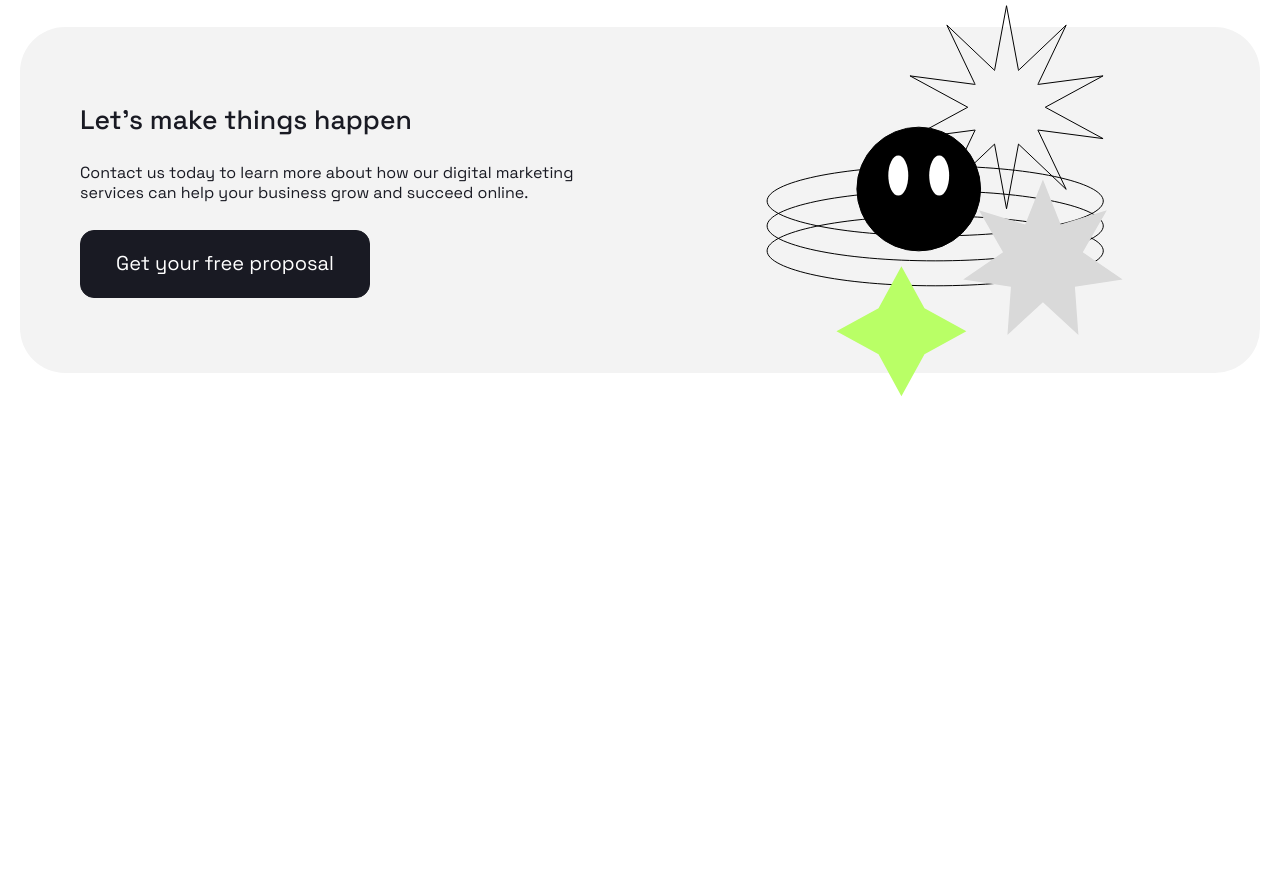
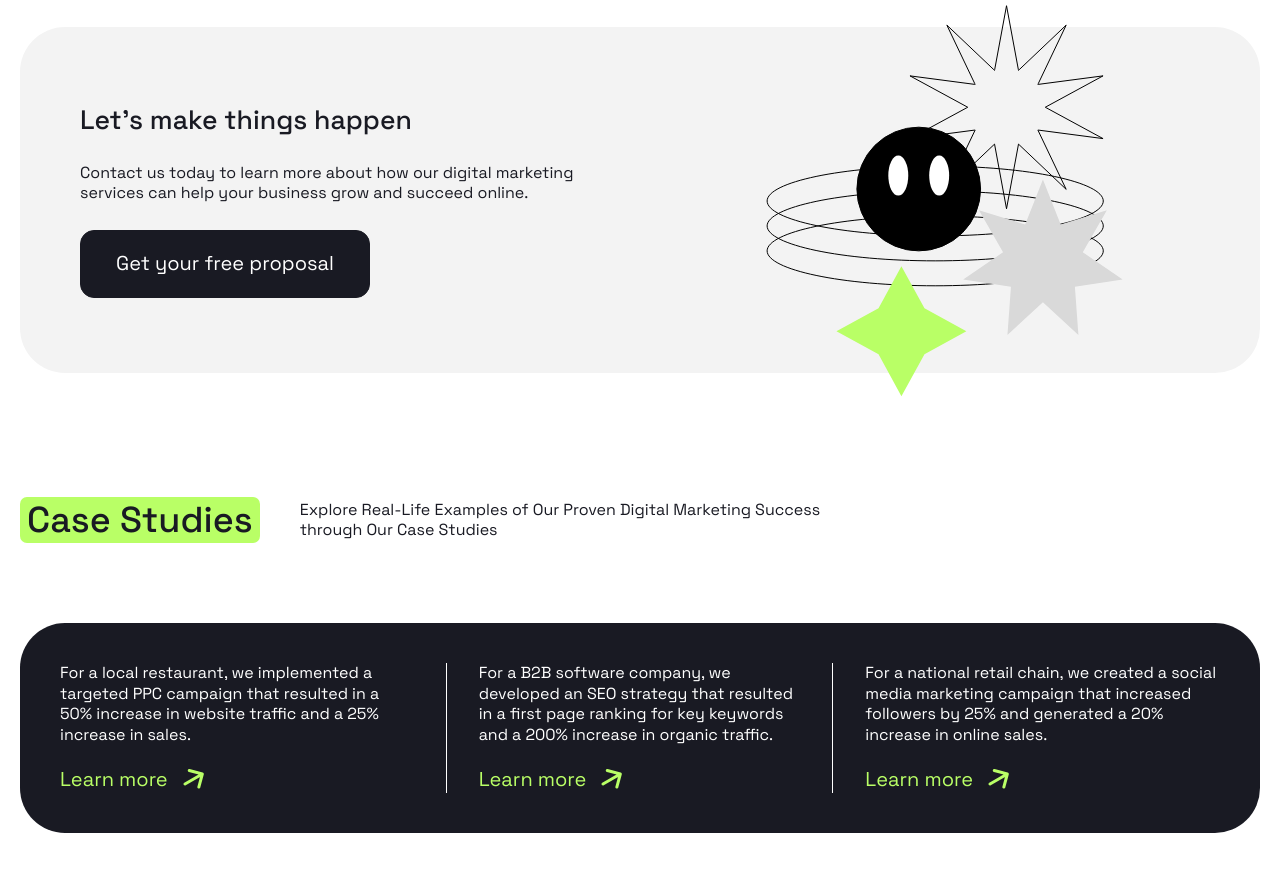
Before and after one commit to PavelDeny/positivus, a plain HTML site: page index.html in a window 1280 px wide. Shown: the part 2086-2969 px from the top of the page. Before the commit the page ends 2533 px from the top, so only its background shows below. Drawn offline with Linux system fonts and the light colour scheme.

Commit message:
added section Studies

```diff
--- a/index.html
+++ b/index.html
@@ -296,6 +296,66 @@
          </div>
          </div>
       </section>
+
+      <section class="section section--hidden-x container">
+         <header class="section__header">
+            <h2 class="section__title puddle-bg">Case Studies</h2>
+            <div class="section__description">
+               <p>Explore Real-Life Examples of Our Proven Digital Marketing Success through Our Case Studies</p>
+            </div>
+         </header>
+         <div class="section__body">
+            <div class="studies">
+               <ul class="studies__list">
+
+                  <li class="studies__item">
+                     <div class="studies__description">
+                        <p>For a local restaurant, we implemented a targeted PPC campaign that resulted in a 50%
+                           increase in website traffic and a 25% increase in sales.</p>
+                     </div>
+                     <a href="/" class="studies__link">
+                        <span>Learn more</span>
+                        <svg width="21" height="20" viewBox="0 0 21 20" fill="none" xmlns="http://www.w3.org/2000/svg">
+                           <path
+                              d="M1.25 13.701C0.532561 14.1152 0.286748 15.0326 0.700962 15.75C1.11518 16.4674 2.03256 16.7133 2.75 16.299L1.25 13.701ZM20.7694 5.38823C20.9838 4.58803 20.5089 3.76552 19.7087 3.55111L6.66874 0.0570541C5.86854 -0.157359 5.04603 0.317515 4.83162 1.11771C4.61721 1.91791 5.09208 2.74042 5.89228 2.95483L17.4834 6.06066L14.3776 17.6518C14.1631 18.452 14.638 19.2745 15.4382 19.4889C16.2384 19.7033 17.0609 19.2284 17.2753 18.4282L20.7694 5.38823ZM2.75 16.299L20.0705 6.29904L18.5705 3.70096L1.25 13.701L2.75 16.299Z"
+                              fill="#B9FF66" />
+                        </svg>
+                     </a>
+                  </li>
+
+                  <li class="studies__item">
+                     <div class="studies__description">
+                        <p>For a B2B software company, we developed an SEO strategy that resulted in a first page
+                           ranking for key keywords and a 200% increase in organic traffic.</p>
+                     </div>
+                     <a href="/" class="studies__link">
+                        <span>Learn more</span>
+                        <svg width="21" height="20" viewBox="0 0 21 20" fill="none" xmlns="http://www.w3.org/2000/svg">
+                           <path
+                              d="M1.25 13.701C0.532561 14.1152 0.286748 15.0326 0.700962 15.75C1.11518 16.4674 2.03256 16.7133 2.75 16.299L1.25 13.701ZM20.7694 5.38823C20.9838 4.58803 20.5089 3.76552 19.7087 3.55111L6.66874 0.0570541C5.86854 -0.157359 5.04603 0.317515 4.83162 1.11771C4.61721 1.91791 5.09208 2.74042 5.89228 2.95483L17.4834 6.06066L14.3776 17.6518C14.1631 18.452 14.638 19.2745 15.4382 19.4889C16.2384 19.7033 17.0609 19.2284 17.2753 18.4282L20.7694 5.38823ZM2.75 16.299L20.0705 6.29904L18.5705 3.70096L1.25 13.701L2.75 16.299Z"
+                              fill="#B9FF66" />
+                        </svg>
+                     </a>
+                  </li>
+
+                  <li class="studies__item">
+                     <div class="studies__description">
+                        <p>For a national retail chain, we created a social media marketing campaign that increased
+                           followers by 25% and generated a 20% increase in online sales.</p>
+                     </div>
+                     <a href="/" class="studies__link">
+                        <span>Learn more</span>
+                        <svg width="21" height="20" viewBox="0 0 21 20" fill="none" xmlns="http://www.w3.org/2000/svg">
+                           <path
+                              d="M1.25 13.701C0.532561 14.1152 0.286748 15.0326 0.700962 15.75C1.11518 16.4674 2.03256 16.7133 2.75 16.299L1.25 13.701ZM20.7694 5.38823C20.9838 4.58803 20.5089 3.76552 19.7087 3.55111L6.66874 0.0570541C5.86854 -0.157359 5.04603 0.317515 4.83162 1.11771C4.61721 1.91791 5.09208 2.74042 5.89228 2.95483L17.4834 6.06066L14.3776 17.6518C14.1631 18.452 14.638 19.2745 15.4382 19.4889C16.2384 19.7033 17.0609 19.2284 17.2753 18.4282L20.7694 5.38823ZM2.75 16.299L20.0705 6.29904L18.5705 3.70096L1.25 13.701L2.75 16.299Z"
+                              fill="#B9FF66" />
+                        </svg>
+                     </a>
+                  </li>
+               </ul>
+            </div>
+         </div>
+      </section>
    </main>
 
    <dialog class="mobile-overlay visible-mobile" id="mobileOverlay">
--- /dev/null
+++ b/styles/blocks/_studies.scss
@@ -0,0 +1,69 @@
+.studies {
+  @include desktop-above {
+    padding: 70px 60px;
+  }
+
+  @include mobile-above {
+    padding: 40px;
+    color: var(--color-light);
+    background-color: var(--color-dark);
+    border-radius: var(--border-radius-large);
+  }
+
+  &__list {
+    display: grid;
+    grid-template-columns: repeat(3, 1fr);
+
+    @include mobile {
+      scroll-snap-type: x mandatory;
+      overflow-x: scroll;
+      width: 100vw;
+      column-gap: 20px;
+    }
+  }
+
+  &__item {
+    --studiesItemPaddingX: 64px;
+
+    display: flex;
+    flex-direction: column;
+    row-gap: 20px;
+
+    @include desktop {
+      --studiesItemPaddingX: 32px;
+    }
+
+    @include mobile-above {
+      &:not(:first-child) {
+        padding-left: var(--studiesItemPaddingX);
+      }
+
+      &:not(:last-child) {
+        padding-right: var(--studiesItemPaddingX);
+        border-right: 1px solid var(--color-light);
+      }
+    }
+
+    @include mobile {
+      min-width: 350px;
+      padding: 42px 50px;
+      color: var(--color-light);
+      background-color: var(--color-dark);
+      border-radius: var(--border-radius-large);
+      scroll-snap-align: start;
+    }
+  }
+
+  &__link {
+    display: inline-flex;
+    align-items: center;
+    column-gap: 15px;
+    font-size: 20px;
+    line-height: 1.4;
+    color: var(--color-accent);
+
+    @include hover {
+      opacity: 0.7;
+    }
+  }
+}
--- a/styles/styles.scss
+++ b/styles/styles.scss
@@ -6,8 +6,7 @@
   "blocks/button",
   "blocks/grid", "blocks/burger-button", "blocks/header", "blocks/cross-button",
   "blocks/mobile-overlay", "blocks/section", "blocks/hero", "blocks/puddle-bg",
-  "blocks/services", "blocks/service-card", "blocks/banner";
-//  'blocks/studies',
+  "blocks/services", "blocks/service-card", "blocks/banner", "blocks/studies";
 //  'blocks/process',
 //  'blocks/team',
 //  'blocks/team-card',
```
Also changed, not shown: styles/styles.css, 1 other file.
